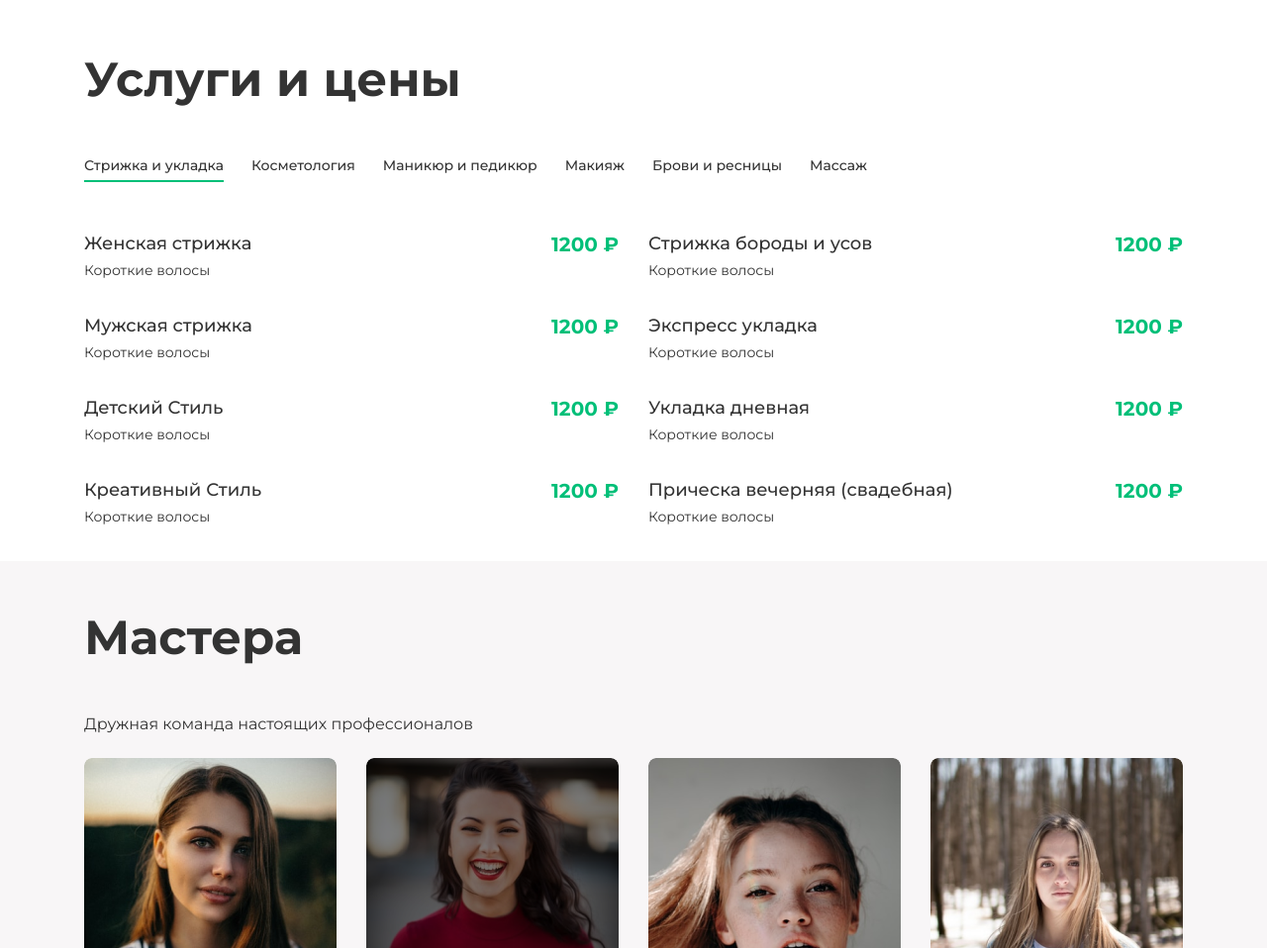
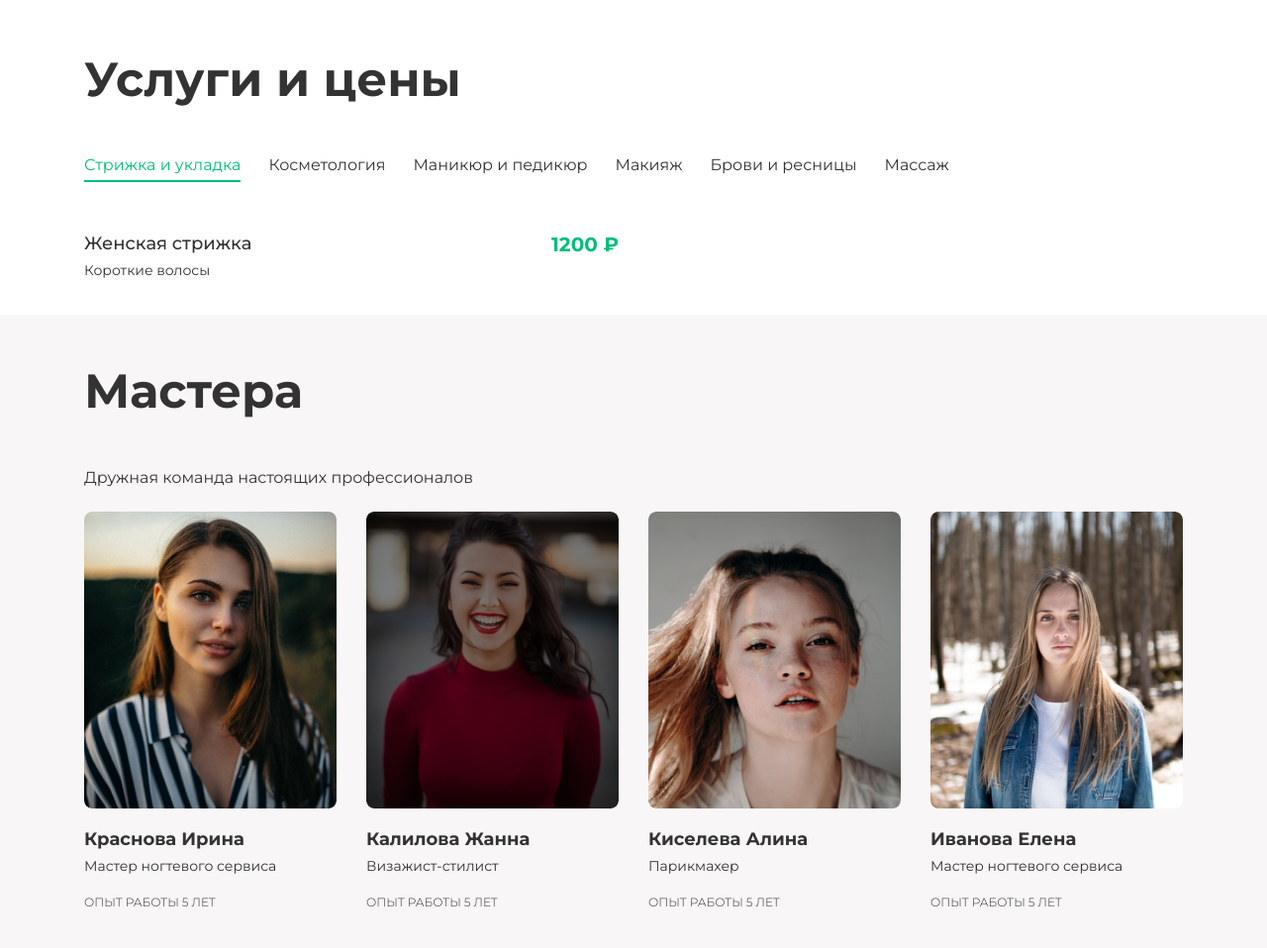
Before and after one commit to Grem/RA_Frontend, a website: page src/index.html in a window 1280 px wide. Shown: the part 2266-3224 px from the top of the page at 99% size. Drawn offline with nearby package versions, Linux system fonts and the light colour scheme; files that its build step writes are made by us from their sources.

Commit message:
added tabs

```diff
--- a/src/index.html
+++ b/src/index.html
@@ -19,6 +19,7 @@
 
         <link rel="stylesheet" href="./css/main.css">
         <script src="./js/main.js"></script>
+        <script src="./js/tabs.js"></script>
     </head>
     <body>
         <div class="wrapper">
@@ -162,17 +163,18 @@
                 <section class="section">
                     <div class="container">
                         <h2 class="section__title">Услуги и цены</h2>
-                        <div class="price">
-                            <div class="price__tab-navigation">
-                                <div class="price__tab-item"><a href="#" class="price__tab-link">Стрижка и укладка</a></div>
-                                <div class="price__tab-item"><a href="#" class="price__tab-link">Косметология</a></div>
-                                <div class="price__tab-item"><a href="#" class="price__tab-link">Маникюр и педикюр</a></div>
-                                <div class="price__tab-item"><a href="#" class="price__tab-link">Макияж</a></div>
-                                <div class="price__tab-item"><a href="#" class="price__tab-link">Брови и ресницы</a></div>
-                                <div class="price__tab-item"><a href="#" class="price__tab-link">Массаж</a></div>
+                        <div id="price" class="price tabs">
+                            <div class="price__tab-navigation tabs__links">
+                                <div class="price__tab-item">Стрижка и укладка</div>
+                                <div class="price__tab-item">Косметология</div>
+                                <div class="price__tab-item">Маникюр и педикюр</div>
+                                <div class="price__tab-item">Макияж</div>
+                                <div class="price__tab-item">Брови и ресницы</div>
+                                <div class="price__tab-item">Массаж</div>
                             </div>
+                            <div class="tabs__content">
+                                <div class="row price__list tabs__item">
 
-                            <div class="row price__list">
                                     <div class="col col-6 price__item">
                                         <div class="price__description">
                                             <p class="price__title">Женская стрижка</p>
@@ -181,29 +183,41 @@
                                         <div class="price__cost">1200 ₽</div>
                                     </div>
 
+                                </div>
+                                <div class="row price__list tabs__item">
+
                                     <div class="col col-6 price__item">
                                         <div class="price__description">
-                                        <p class="price__title">Стрижка бороды и усов</p>
+                                            <p class="price__title">Прическа вечерняя (свадебная)</p>
                                             <p class="price__subtitle">Короткие волосы</p>
                                         </div>
                                         <div class="price__cost">1200 ₽</div>
                                     </div>
 
+                                </div>
+                                <div class="row price__list tabs__item">
+
                                     <div class="col col-6 price__item">
                                         <div class="price__description">
-                                        <p class="price__title">Мужская стрижка</p>
+                                            <p class="price__title">Креативный Стиль</p>
                                             <p class="price__subtitle">Короткие волосы</p>
                                         </div>
                                         <div class="price__cost">1200 ₽</div>
                                     </div>
 
+                                </div>
+                                <div class="row price__list tabs__item">
+
                                     <div class="col col-6 price__item">
                                         <div class="price__description">
-                                        <p class="price__title">Экспресс укладка</p>
+                                            <p class="price__title">Укладка дневная</p>
                                             <p class="price__subtitle">Короткие волосы</p>
                                         </div>
                                         <div class="price__cost">1200 ₽</div>
                                     </div>
+
+                                </div>
+                                <div class="row price__list tabs__item">
 
                                     <div class="col col-6 price__item">
                                         <div class="price__description">
@@ -213,28 +227,17 @@
                                         <div class="price__cost">1200 ₽</div>
                                     </div>
 
+                                </div>
+                                <div class="row price__list tabs__item">
+
                                     <div class="col col-6 price__item">
                                         <div class="price__description">
-                                        <p class="price__title">Укладка дневная</p>
+                                            <p class="price__title">Детский Стиль</p>
                                             <p class="price__subtitle">Короткие волосы</p>
                                         </div>
                                         <div class="price__cost">1200 ₽</div>
                                     </div>
 
-                                <div class="col col-6 price__item">
-                                    <div class="price__description">
-                                        <p class="price__title">Креативный Стиль</p>
-                                        <p class="price__subtitle">Короткие волосы</p>
-                                    </div>
-                                    <div class="price__cost">1200 ₽</div>
-                                </div>
-
-                                <div class="col col-6 price__item">
-                                    <div class="price__description">
-                                        <p class="price__title">Прическа вечерняя (свадебная)</p>
-                                        <p class="price__subtitle">Короткие волосы</p>
-                                    </div>
-                                    <div class="price__cost">1200 ₽</div>
                                 </div>
                             </div>
                         </div>
--- a/src/js/main.js
+++ b/src/js/main.js
@@ -24,4 +24,6 @@ $(function() {
         prevArrow: $("#prevButton"),
         nextArrow: $("#nextButton")
     });
+
+    new window.TabsManager(document.querySelector('.tabs'));
 });
--- /dev/null
+++ b/src/js/tabs.js
@@ -0,0 +1,58 @@
+class TabItem {
+    constructor(link, content) {
+      this.link = link;
+      this.content = content;
+    }
+
+    onClick(callback) {
+      this.link.addEventListener('click', () => callback());
+    }
+
+    activate() {
+      this._toggle(true);
+    }
+
+    deactivate() {
+      this._toggle(false);
+    }
+
+    _toggle(activate) {
+      this.link.classList.toggle('active', activate);
+      this.content.classList.toggle('active', activate);
+    }
+  }
+
+  class TabsManager {
+    constructor(tabsElem) {
+      this.tabs = [];
+      this.activeTab = null;
+
+      this.init(tabsElem);
+      this.activateTab(this.tabs[0]);
+    }
+
+    init(tabsElem) {
+      const links = tabsElem.querySelectorAll('.price__tab-item');
+      const contents = tabsElem.querySelectorAll('.tabs__item');
+
+      for (let i = 0; i < links.length; i++) {
+        const tab = new TabItem(links[i], contents[i]);
+        this.tabs.push(tab);
+
+        tab.onClick(() => this.activateTab(tab));
+      }
+    }
+
+    activateTab(tab) {
+      if (this.activeTab) {
+        this.activeTab.deactivate();
+      }
+      this.activeTab = tab;
+      this.activeTab.activate();
+    }
+  }
+
+  window.onload = function() {
+    const tabsElem = document.getElementById('price');
+    new TabsManager(tabsElem);
+  }
--- a/src/scss/_price.scss
+++ b/src/scss/_price.scss
@@ -11,10 +11,6 @@
         padding-bottom: 6px;
     }
 
-    &__tab-item:first-child {
-        border-bottom: 2px solid #00BF78;
-    }
-
     &__tab-item:not(:last-child) {
         margin-right: 28px;
     }
@@ -24,6 +20,7 @@
     }
 
     &__item {
+        font-size: 14px;
         display: flex;
         flex-direction: row;
         justify-content: space-between;
--- a/src/scss/main.scss
+++ b/src/scss/main.scss
@@ -112,6 +112,23 @@ main {
     }
 }
 
+.tabs {
+    &__links {
+      .active {
+        color: #00BF78;
+        border-bottom: 2px solid #00BF78;
+      }
+    }
+
+    &__item {
+      display: none;
+
+      &.active {
+        display: block;
+      }
+    }
+  }
+
 /* Works */
 
 @media screen and (max-width: 768px) {
```
Lines whose indentation alone changed are shown as unchanged.
